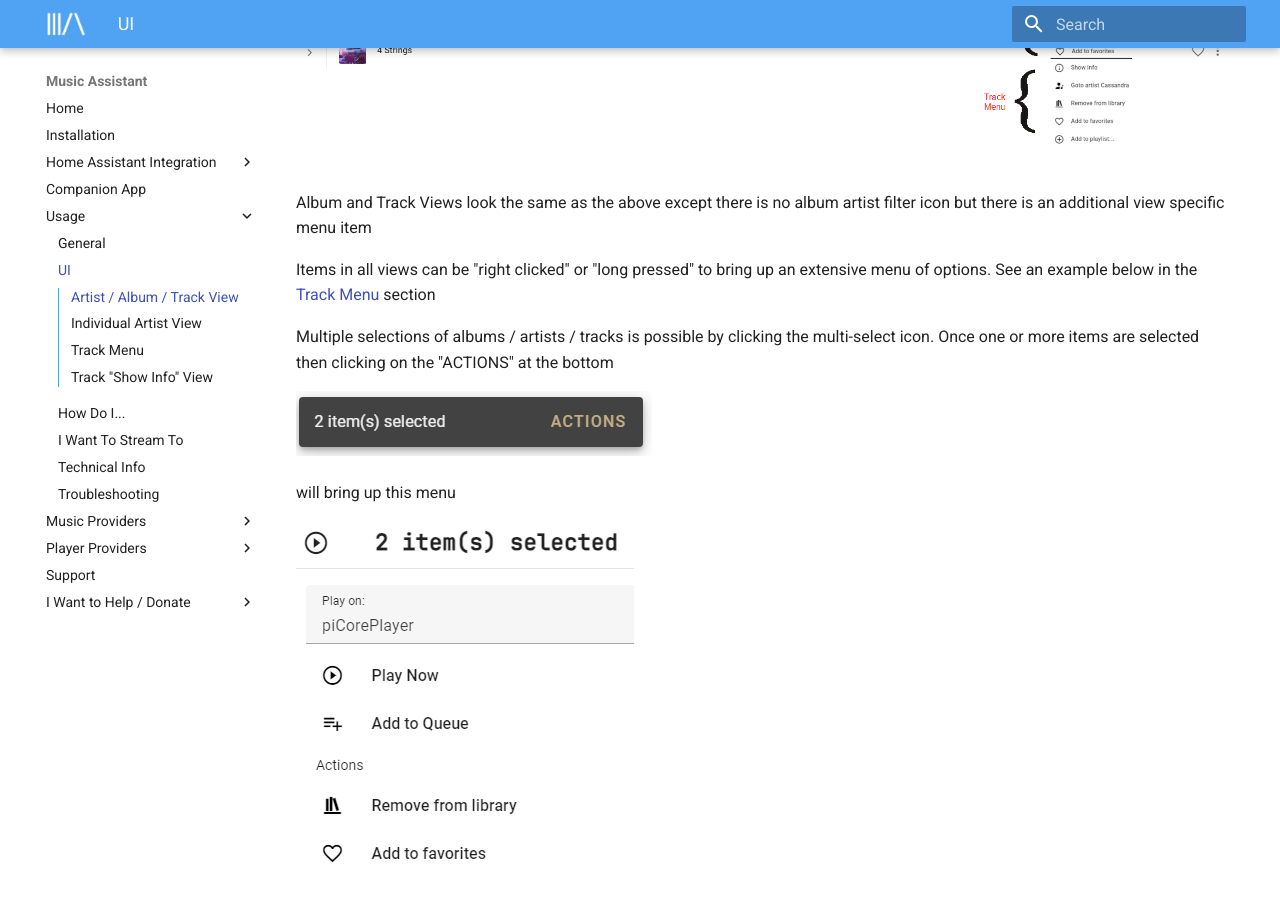
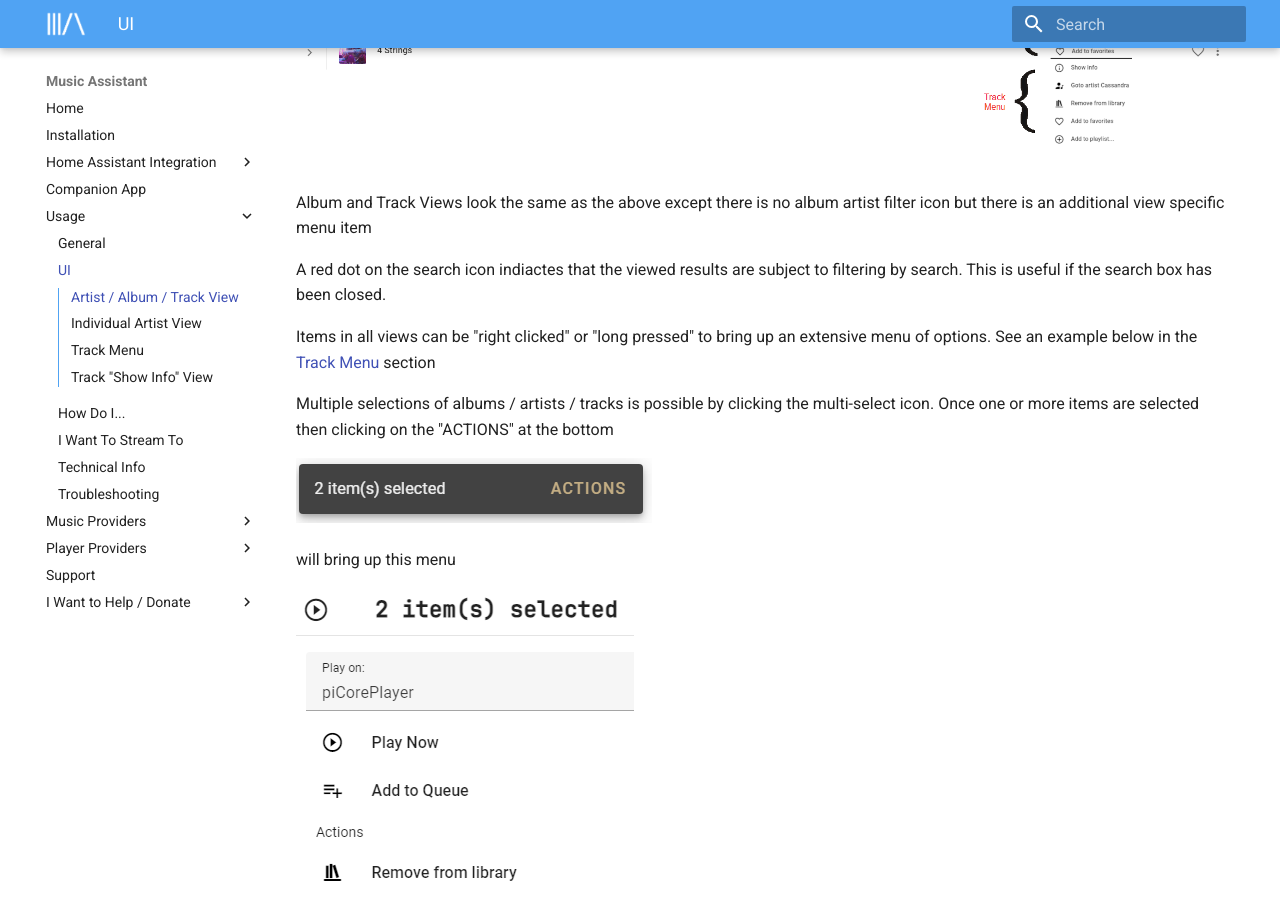
Before and after one commit to pwbriggs/music-assistant.github.io, an MkDocs documentation site: the page built from docs/ui.md, in a window 1280 px wide and 900 px high, scrolled down 1700 px. Built offline with MkDocs 1.6.1 and Material for MkDocs 9.7.7, drawn with Linux system fonts in a browser that asks for light colours.

Commit message:
Add text about the search filter indication

```diff
--- a/docs/ui.md
+++ b/docs/ui.md
@@ -17,6 +17,8 @@ The codec shown in the UI to the right of the track title is the codec of the or
 ![image](assets/screenshots/UI-artist-view.png)
 
 Album and Track Views look the same as the above except there is no album artist filter icon but there is an additional view specific menu item
+
+A red dot on the search icon indiactes that the viewed results are subject to filtering by search. This is useful if the search box has been closed.
 
 Items in all views can be "right clicked" or "long pressed" to bring up an extensive menu of options. See an example below in the [Track Menu](ui.md#track-menu) section
 
```
